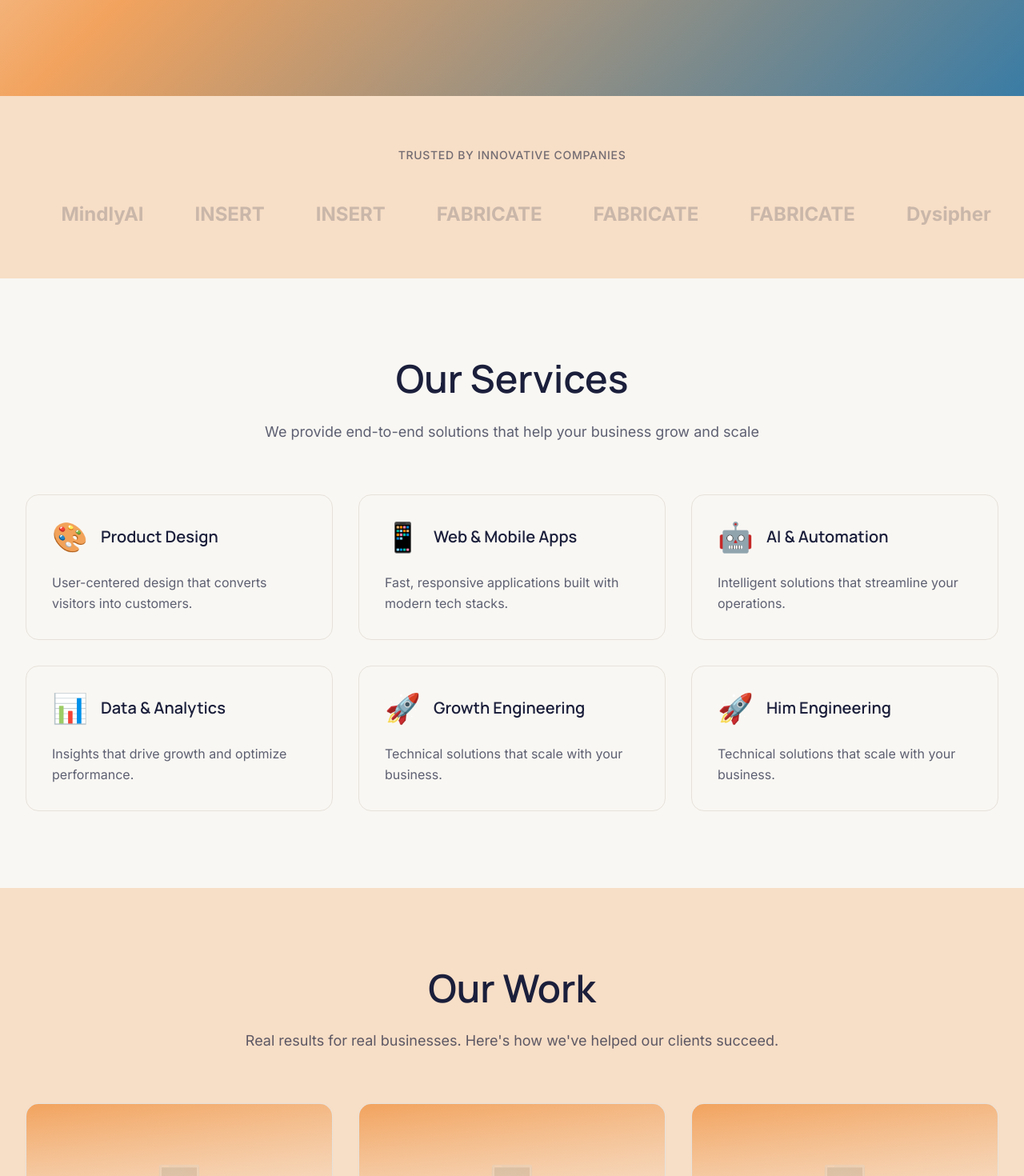
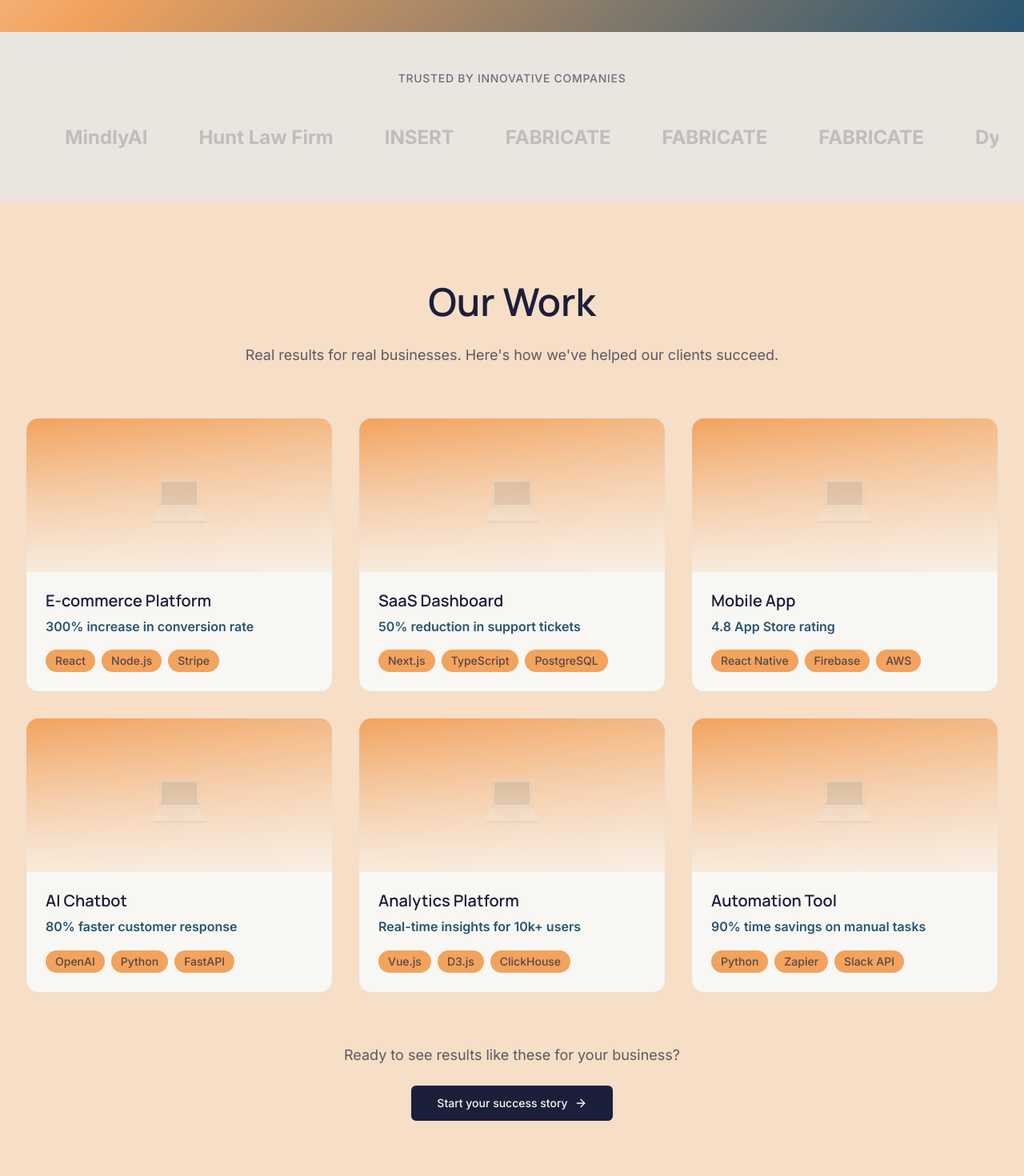
Before and after one commit to benthuro21/NorthHighDigital, a Next.js app: page / in a window 1280 px wide. Shown: the part 680-2150 px from the top of the page at 80% size. Built offline with nearby package versions, Linux system fonts and the light colour scheme.

Commit message:
need to add back meet the founders section; need to update css for our proccess; need to create trustpilot component

```diff
--- a/src/app/(site)/_components/case-studies.tsx
+++ b/src/app/(site)/_components/case-studies.tsx
@@ -2,6 +2,9 @@
 
 import { motion } from "framer-motion";
 import { siteConfig } from "@/site.config";
+import Link from "next/link";
+import { Button } from "./ui/button";
+import { ArrowRight } from "lucide-react";
 
 export function CaseStudies() {
   return (
@@ -76,16 +79,17 @@ export function CaseStudies() {
           <p className="text-lg text-foreground/70 mb-6 font-body">
             Ready to see results like these for your business?
           </p>
-          <motion.a
-            href={siteConfig.company.calendlyLink}
-            target="_blank"
-            rel="noopener noreferrer"
-            whileHover={{ scale: 1.05 }}
-            whileTap={{ scale: 0.95 }}
-            className="inline-flex items-center px-8 py-4 bg-accent text-foreground font-semibold rounded-lg hover:bg-accent/90 transition-colors"
+          <Button
+            asChild
+            variant="accent"
+            size="lg"
+            className="group font-medium"
           >
-            Start Your Project
-          </motion.a>
+            <Link href={siteConfig.company.calendlyLink} target="_blank">
+              Start your success story
+              <ArrowRight className="ml-2 h-4 w-4 transition-transform group-hover:translate-x-1" />
+            </Link>
+          </Button>
         </motion.div>
       </div>
     </section>
--- a/src/app/(site)/_components/header.tsx
+++ b/src/app/(site)/_components/header.tsx
@@ -14,6 +14,17 @@ export function Header() {
   useEffect(() => {
     const handleScroll = () => {
       setIsScrolled(window.scrollY > 20);
+
+      // Scroll progress logic
+      const scrollTop = window.scrollY;
+      const docHeight =
+        document.documentElement.scrollHeight - window.innerHeight;
+      const scrollPercent = (scrollTop / docHeight) * 100;
+
+      const progressBar = document.getElementById("scroll-progress");
+      if (progressBar) {
+        progressBar.style.width = `${scrollPercent}%`;
+      }
     };
 
     window.addEventListener("scroll", handleScroll);
@@ -58,7 +69,12 @@ export function Header() {
 
           {/* Desktop CTA */}
           <div className="hidden md:flex items-center space-x-4">
-            <Button asChild variant="accent" size="sm" className="font-medium hover:bg-black">
+            <Button
+              asChild
+              variant="accent"
+              size="sm"
+              className="font-medium hover:bg-black"
+            >
               <Link href={siteConfig.company.calendlyLink} target="_blank">
                 Book a discovery call
               </Link>
@@ -123,6 +139,10 @@ export function Header() {
           )}
         </AnimatePresence>
       </div>
+      <div
+        id="scroll-progress"
+        className="absolute bottom-0 left-0 h-[2px] bg-[var(--accent)] w-0 transition-[width] duration-75"
+      />
     </motion.header>
   );
 }
--- a/src/app/(site)/_components/hero.tsx
+++ b/src/app/(site)/_components/hero.tsx
@@ -9,7 +9,7 @@ import { TypingText } from "./ui/typingtext";
 
 export function Hero() {
   return (
-    <section className="relative min-h-screen flex items-center justify-center overflow-hidden">
+    <section className="relative h-[90vh] flex items-center justify-center overflow-hidden">
       {/* Background Pattern */}
       <div className="absolute inset-0 bg-[linear-gradient(135deg,var(--background)_0%,var(--muted)_40%,var(--accent)_100%)]" />
       <div className="absolute inset-0 bg-[radial-gradient(circle_at_50%_50%,rgba(255,255,255,0.05),transparent_60%)]" />
@@ -33,9 +33,7 @@ export function Hero() {
               className="text-base sm:text-lg tracking-wide text-foreground/80 font-body uppercase"
             >
               Welcome to{" "}
-              <span className="font-semibold">
-                {siteConfig.company.name}
-              </span>
+              <span className="font-semibold">{siteConfig.company.name}</span>
             </motion.p>
             {/* Main Tagline */}
             <motion.h1
@@ -86,7 +84,7 @@ export function Hero() {
               </Link>
             </Button>
 
-            <Button asChild variant="ghost" size="lg" className="font-medium">
+            <Button asChild variant="shaded" size="lg" className="font-medium">
               <Link href="#work">See our case studies</Link>
             </Button>
           </motion.div>
--- a/src/app/(site)/_components/marquee.tsx
+++ b/src/app/(site)/_components/marquee.tsx
@@ -6,7 +6,7 @@ const logos = [
   "Dysipher",
   "Cribora",
   "MindlyAI",
-  "INSERT",
+  "Hunt Law Firm",
   "INSERT",
   "FABRICATE",
   "FABRICATE",
@@ -15,7 +15,7 @@ const logos = [
 
 export function Marquee() {
   return (
-    <section className="py-16 bg-muted/30">
+    <section className="pt-12 pb-16 bg-border/80">
       <div className="max-w-7xl mx-auto px-4 sm:px-6 lg:px-8">
         <motion.div
           initial={{ opacity: 0, y: 20 }}
--- a/src/app/(site)/_components/process.tsx
+++ b/src/app/(site)/_components/process.tsx
@@ -5,7 +5,7 @@ import { siteConfig } from "@/site.config";
 
 export function Process() {
   return (
-    <section id="process" className="py-24 bg-background">
+    <section id="process" className="py-24 bg-muted/30">
       <div className="max-w-7xl mx-auto px-4 sm:px-6 lg:px-8">
         <motion.div
           initial={{ opacity: 0, y: 20 }}
--- a/src/app/(site)/_components/ui/button.tsx
+++ b/src/app/(site)/_components/ui/button.tsx
@@ -18,6 +18,8 @@ const buttonVariants = cva(
         ghost: "hover:bg-foreground/10 hover:text-accent-foreground",
         link: "text-primary underline-offset-4 hover:underline",
         accent: "bg-foreground text-background hover:bg-accent/90",
+        shaded:
+          "bg-foreground/10 hover:bg-foreground/20 hover:text-accent-foreground",
       },
       size: {
         default: "h-10 px-4 py-2",
--- a/src/app/(site)/_components/why-us.tsx
+++ b/src/app/(site)/_components/why-us.tsx
@@ -6,7 +6,7 @@ import { siteConfig } from "@/site.config";
 
 export function WhyUs() {
   return (
-    <section id="about" className="py-24 bg-muted/30">
+    <section id="about" className="py-24 bg-border/30">
       <div className="max-w-7xl mx-auto px-4 sm:px-6 lg:px-8">
         <motion.div
           initial={{ opacity: 0, y: 20 }}
@@ -54,57 +54,6 @@ export function WhyUs() {
             </motion.div>
           ))}
         </div>
-
-        {/* Founders section */}
-        <motion.div
-          initial={{ opacity: 0, y: 20 }}
-          whileInView={{ opacity: 1, y: 0 }}
-          transition={{ duration: 0.6, delay: 0.3 }}
-          viewport={{ once: true }}
-          className="mt-20 text-center"
-        >
-          <div className="bg-background rounded-2xl p-8 border border-border max-w-4xl mx-auto">
-            <h3 className="text-2xl font-semibold font-heading mb-6">
-              Meet the Founders
-            </h3>
-            <div className="flex flex-col sm:flex-row items-center justify-center gap-8">
-              {siteConfig.company.founders.map((founder, index) => (
-                <motion.div
-                  key={founder.name}
-                  initial={{ opacity: 0, scale: 0.9 }}
-                  whileInView={{ opacity: 1, scale: 1 }}
-                  transition={{ duration: 0.6, delay: 0.4 + index * 0.1 }}
-                  viewport={{ once: true }}
-                  className="text-center"
-                >
-                  <div className="w-24 h-24 rounded-full overflow-hidden mb-4 mx-auto border border-border shadow-sm">
-                    <Image
-                      src={founder.image}
-                      alt={founder.name}
-                      width={96}
-                      height={96}
-                      className="object-cover w-full h-full"
-                    />
-                  </div>
-
-                  <h4 className="font-semibold font-heading">{founder.name}</h4>
-                  <p className="text-sm text-foreground/70">{founder.title}</p>
-                </motion.div>
-              ))}
-            </div>
-            <p className="text-foreground/70 mt-6 font-body max-w-2xl mx-auto">
-              Ben and Ardi bring years of combined experience in software
-              development, product design, and business strategy. Together, they
-              founded AT Studios with a shared belief that great software should
-              be both functional and inspiring. From early-stage startups to
-              growing brands, they’ve helped teams turn ambitious ideas into
-              elegant, scalable products that solve real problems. Their
-              approach blends technical precision with creative strategy,
-              ensuring every project not only works flawlessly but stands out in
-              an increasingly crowded digital world.
-            </p>
-          </div>
-        </motion.div>
       </div>
     </section>
   );
--- a/src/app/globals.css
+++ b/src/app/globals.css
@@ -3,7 +3,7 @@
 :root {
  --background: #F9F7F3;   /* ivory white */
 --foreground: #1B1F3B;   /* ink blue */
---accent: #3A7CA5;       /* airy azure */
+--accent: #275572;       /* airy azure */
 --muted: #F2A35E;        /* light amber */
 --border: #E6E1DA;
 }
@@ -24,6 +24,7 @@
 
 html {
   scroll-behavior: smooth;
+  overflow: overlay;
 }
 
 body {
@@ -43,15 +44,15 @@ h1, h2, h3, h4, h5, h6 {
 
 /* Custom scrollbar */
 ::-webkit-scrollbar {
-  width: 8px;
+  display: none;
 }
 
 ::-webkit-scrollbar-track {
-  background: var(--muted);
+  background: transparent;
 }
 
 ::-webkit-scrollbar-thumb {
-  background: var(--border);
+  background: var(--foreground);
   border-radius: 4px;
 }
 
--- a/src/app/page.tsx
+++ b/src/app/page.tsx
@@ -16,10 +16,10 @@ export default function Home() {
       <main>
         <Hero />
         <Marquee />
-        <Services />
+        {/* <Services /> */}
         <CaseStudies />
+        <WhyUs />
         <Process />
-        <WhyUs />
         <Testimonials />
         <Contact />
       </main>
--- a/src/site.config.ts
+++ b/src/site.config.ts
@@ -155,6 +155,11 @@ export const siteConfig = {
       author: "Junna Park",
       role: "CEO, Dysipher",
     },
+    {
+      quote: "Working with Ben and Ardi was a game-changer. They understood our vision and brought it to life with clean, scalable code.",
+      author: "Ardi Ahmed",
+      role: "CEO, Dysipher",
+    },
   ],
 
   // Social Links
```
Also changed, not shown: src/app/(site)/_components/meet-the-founders.tsx (added, +50 -0 lines).
